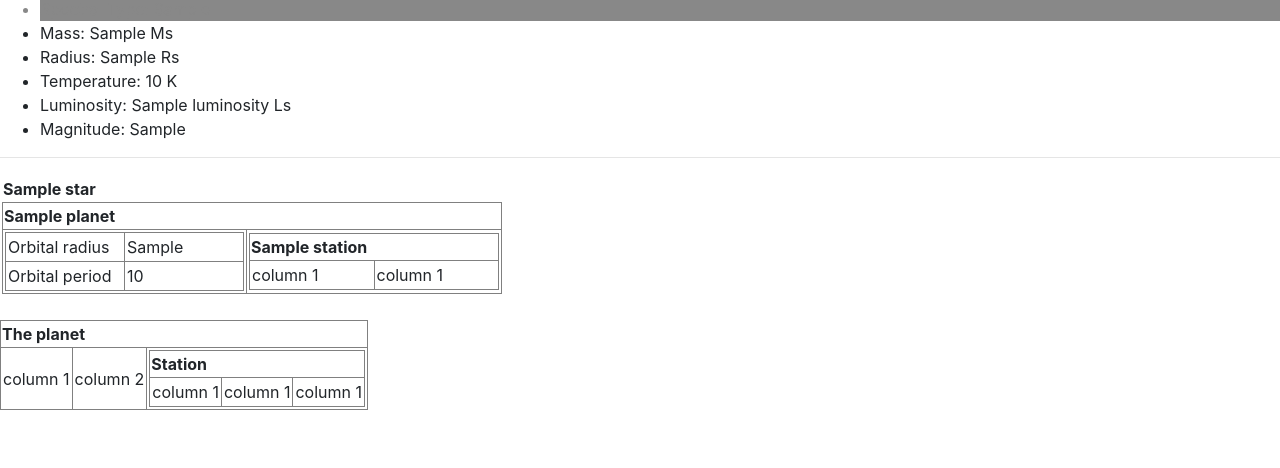
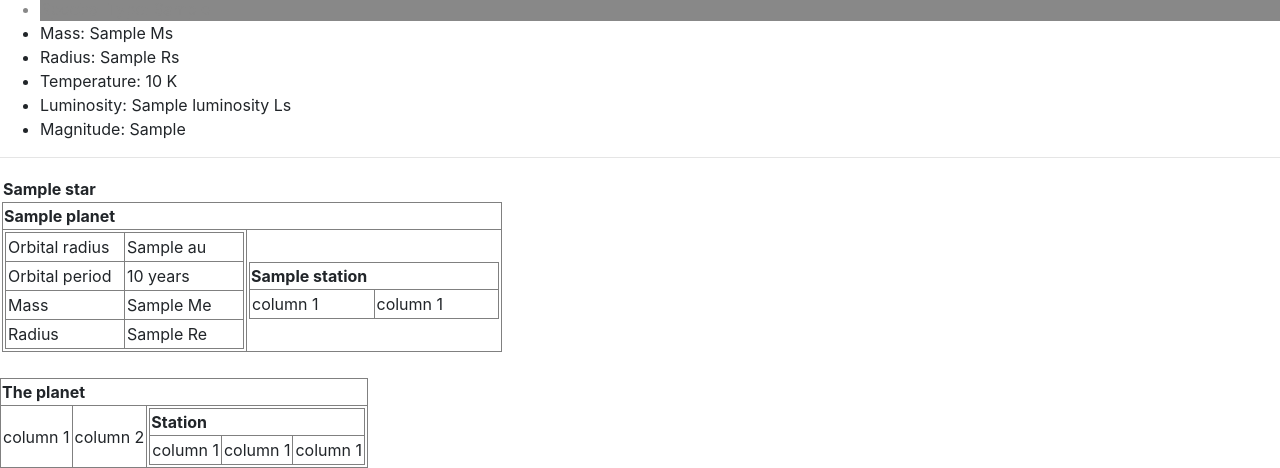
Before and after one commit to zavlong/django_solar_systems, a Django app: template zookapp/templates/zookapp/solarsystem.html in a window 1280 px wide. Shown: the part 999-1467 px from the top of the page. Before the commit the page ends 1409 px from the top, so only its background shows below. Run offline with Django 3.2, Linux system fonts and the light colour scheme; the template is opened without the code that fills it: most values are stand-ins (such as "Sample title", 1, 10 or a date in 2020); grey boxes marked "Sample" are stand-in pictures; lists and menus that the app fills with data are empty; some libraries are stand-ins or nearby versions.

Commit message:
Commit beforebranch change no1

```diff
--- a/zookapp/models.py
+++ b/zookapp/models.py
@@ -86,6 +86,10 @@ class SpectralType(models.Model):
     name = models.CharField(max_length=200)
     def __str__(self):
         return self.name
+
+    class Meta:
+        ordering = ('name',)
+
 
 class Star(models.Model):
     name = models.CharField(max_length=200)
--- a/zookapp/templates/zookapp/solarsystem.html
+++ b/zookapp/templates/zookapp/solarsystem.html
@@ -70,23 +70,21 @@ Requires {{solar_system.name}} permit
           {% elif 'Molten' in planet.planet_type.name %}
           {% elif 'Jupiter' in planet.planet_type.name %}
           {% elif 'Neptune' in planet.planet_type.name %}
+          {% else %}
             <b>Species:</b>
 
+{% endif %}
           <!-- If there are no species, do not add a list -->
           {% for species in planet.species.all %}
           {% if 'none' in species.name %}
           none
-        </li>
           {% else %}
-          {% for species in planet.species.all %}
-{{species.name}}
-{%endfor%}
+
           <!-- List species -->
           <ul>
-            <li>{{species.name}} - {{species.species_type}}</li>
-          {%endif%}</ul>
+            <li>{{species.name}} - {{species.species_type}}</li></ul>
+          {%endif%}
           {% endfor %}
-          {%endif%}
 
           <li>Planet Type: {{planet.planet_type}}</li>
           {% if planet.ring_type %}
@@ -110,22 +108,23 @@ Requires {{solar_system.name}} permit
                       <li>Population: {{station.population}}</li>
                       <li>Economy: {{station.economy}}</li>
                       <li>Government: {{station.faction.government_type}}</li>
+                      <li>Controlling faction: {{station.faction.name}}</li>
                       <ul>
                       {% for service in station.services.all %}
                         <li>{{service.name}}</li>
                       {% endfor %}
-                      </ul>
+                      </ul></ul>
                 {% endfor %}
+
+                {% endif%}
               </ul>
-                {% endif%}
-</ul
               {% endif %}
             {% endfor %}
 
 
         </ul><br>
         {% endfor %}
-      </ul><br>
+      <br>
       {% endif %}
     </ul><hr>
 {% endfor %}
@@ -154,11 +153,19 @@ Requires {{solar_system.name}} permit
               <td width=50% valign="top"><table border="1" width=100%>
                 <tr>
                   <td width=33%>Orbital radius</td>
-                  <td width=33%>{{planet.orbital_radius_in_au}}</td>
+                  <td width=33%>{{planet.orbital_radius_in_au}} au</td>
                 </tr>
                 <tr>
                   <td width=33%>Orbital period</td>
-                  <td width=33%>{{planet.orbital_period_in_years}}</td>
+                  <td width=33%>{{planet.orbital_period_in_years}} years</td>
+                </tr>
+                <tr>
+                  <td width=33%>Mass</td>
+                  <td width=33%>{{planet.earth_masses}} Me</td>
+                </tr>
+                <tr>
+                  <td width=33%>Radius</td>
+                  <td width=33%>{{planet.earth_radii}} Re</td>
                 </tr>
               </table></td>
 
--- a/zookapp/views.py
+++ b/zookapp/views.py
@@ -82,7 +82,7 @@ def solar_system(request, solarsystem_id):
     star_list = solar_system.star_set.all()
     for s in star_list:
         k = 1/s.solar_masses
-        s.orbital_period_in_years = round(math.sqrt(((float(k)**2 * (float(s.solar_masses)))*(float(s.orbital_radius_in_au)**3))),3)
+        #s.orbital_period_in_years = round(math.sqrt(((float(k)**2 * (float(s.solar_masses)))*(float(s.orbital_radius_in_au)**3))),3)
         s.star_color = star_color_gen(s.temperature_in_kelvin)[0]
         s.text_color = star_color_gen(s.temperature_in_kelvin)[1]
         s.planet_list = s.planet_set.all()
```
